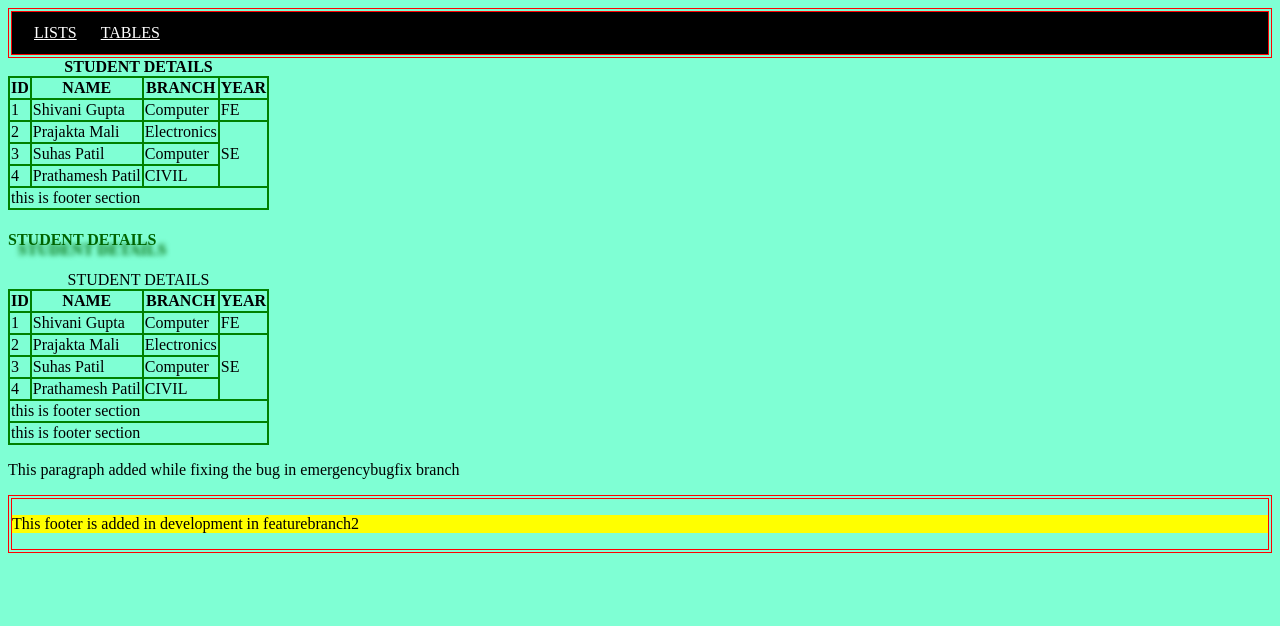
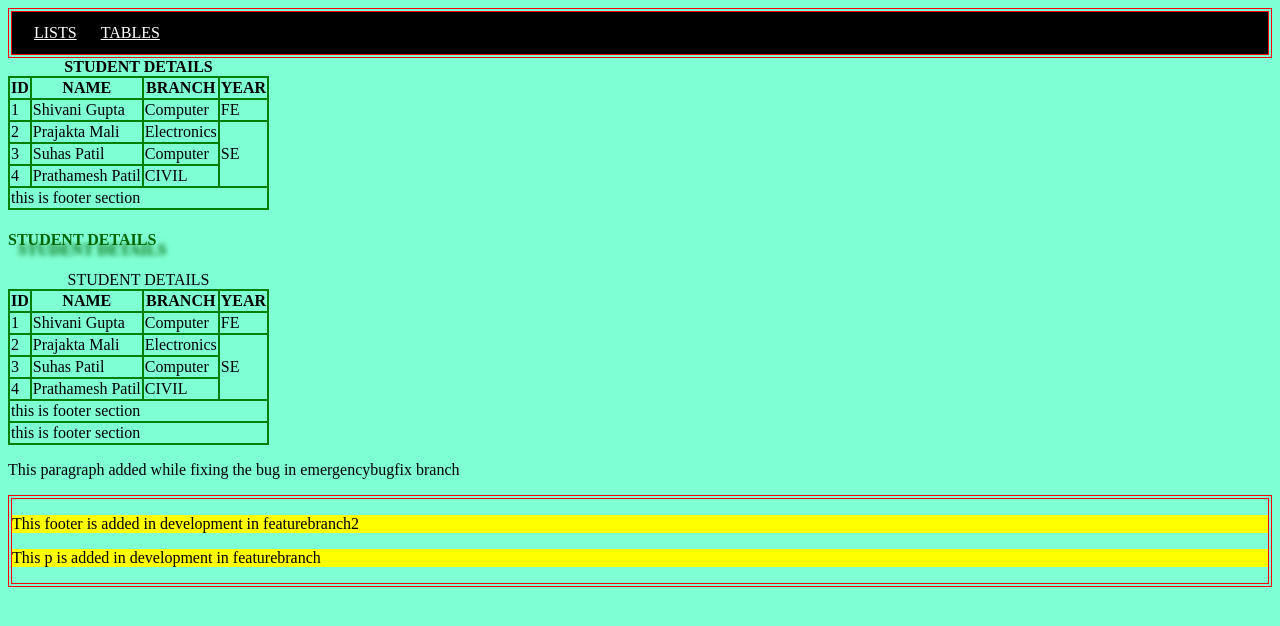
Before and after one commit to vinaneosoft/UserManagement, a plain HTML site: page TableDemo.html in a window 1280 px wide. Drawn offline with Linux system fonts and the light colour scheme.

Commit message:
feat :  p added

```diff
--- a/TableDemo.html
+++ b/TableDemo.html
@@ -70,6 +70,7 @@
     </p>
     <footer>
         <p>This footer is added in development in featurebranch2</p>
+        <p>This p is added in development in featurebranch</p>
     </footer>
 </body>
 </html>
```
